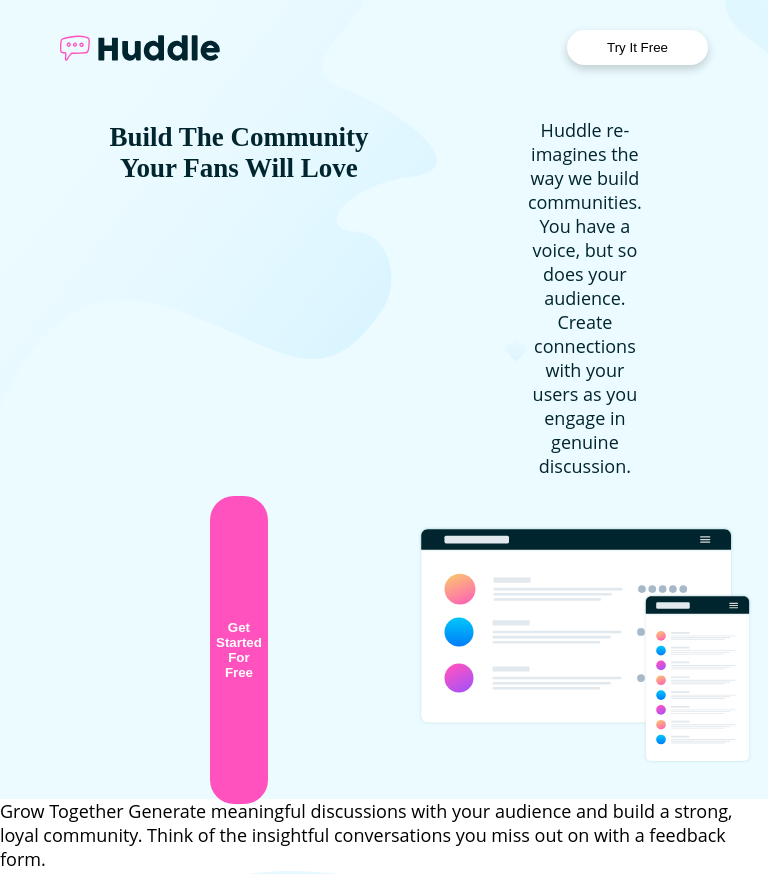
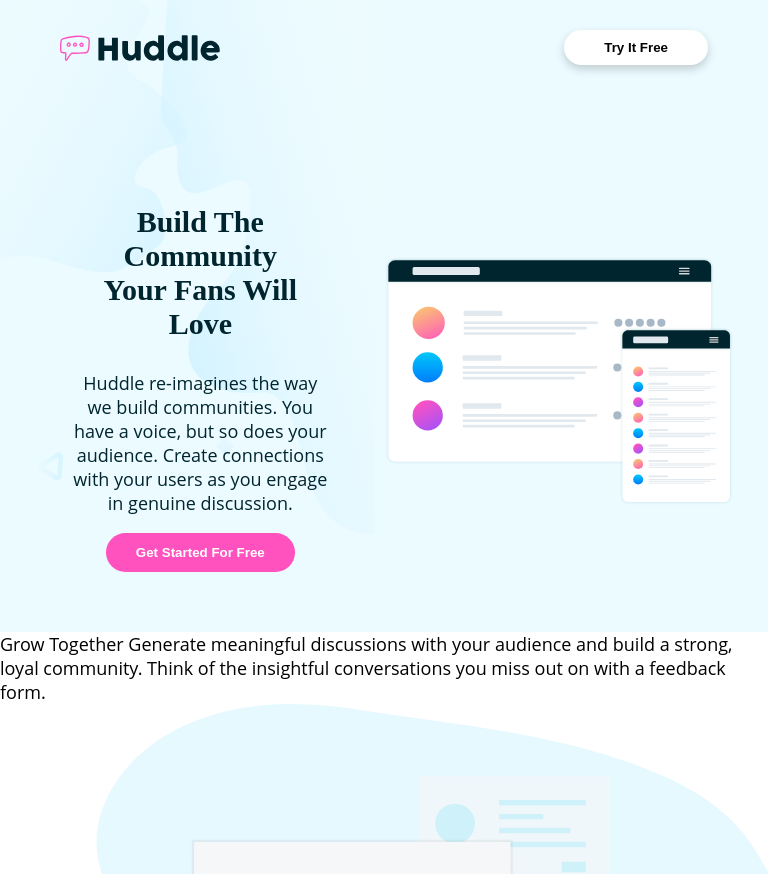
Before and after one commit to rodrigodan/Frontend-Mentor-UI-challenge1, a plain HTML site: page index.html in a window 768 px wide. Shown: the top 874 px of the page. Drawn offline with Linux system fonts and the light colour scheme.

Commit message:
update header final version

```diff
--- a/index.html
+++ b/index.html
@@ -36,6 +36,9 @@
     </nav>
 
     <article>
+
+      <article class = "box1">
+
               <h1>
 
                 Build The Community
@@ -50,11 +53,15 @@
 
               </p>
 
-      <button class = "bottom">
+              <button class = "bottom2">
                 Get Started For Free
               </button>
 
+      </article>
+
+      <article class = "box2">
         <img src = "images/illustration-mockups.svg">
+      </article>
 
     </article>
 
--- a/style.css
+++ b/style.css
@@ -9,6 +9,7 @@ body{
 h1,h2,h3,h4{
     font-weight:600;
     font-family: 'Poppins';
+    font-size:30px;
 }
 
 nav{
@@ -27,6 +28,7 @@ button{
     border-radius: 24px;
     border: none;
     cursor: pointer;
+    font-weight:bold;
 }
 
 nav button{
@@ -43,6 +45,65 @@ header{
     padding: 30px 60px;
 }
 
+.bottom2{
+    background-color:rgb(255, 82, 191);
+    padding: 12px 30px;
+    color:white;
+    margin-bottom: 20px;
+}
+
+@media (min-width: 768px){
+    header{
+        background-image: url('images/bg-hero-desktop.svg');
+    }
+    header > article{
+        margin-top:110px;
+        display:flex;
+        align-items: center;
+
+    }
+
+    header > article > article{
+        /* border:1px red solid; */
+        padding: 10px;
+    }
+
+    .box1{
+        width:100%;
+        flex:1.5;
+    }
+
+    .box2{
+        flex:2;
+    }
+
+    .box2 > img{
+        /* flex-basis:40%; */
+        padding-left:10%;
+        width:90%;
+    }
+
+}
+
+@media (max-width: 768px){
+    header{
+        background-image: url('images/bg-hero-mobile.svg');
+    }
+    header > article{
+        margin-top: 100px;
+        text-align: center;
+    }
+
+    .box2 > img{
+        width:100%;
+    }
+}
+
+
+/* 2 part */
+
+/*
+
 header > article > button{
     background-color: rgb(255, 82, 191);
     color:white;
@@ -52,8 +113,6 @@ header > article > button{
 header > article{
     display:grid;
 }
-
-/* @media (min-width: 768px) and (max-width: 1440px){ */
 
 @media(max-width: 768px){
 
@@ -95,7 +154,11 @@ header > article{
     header > article {
        grid-template-columns: repeat(2,1fr);
     }
-}
+}*/
+
+
+
+/* 1 part */
 
 
 /* h1,h2,h3{
```
Lines whose indentation alone changed are shown as unchanged.
